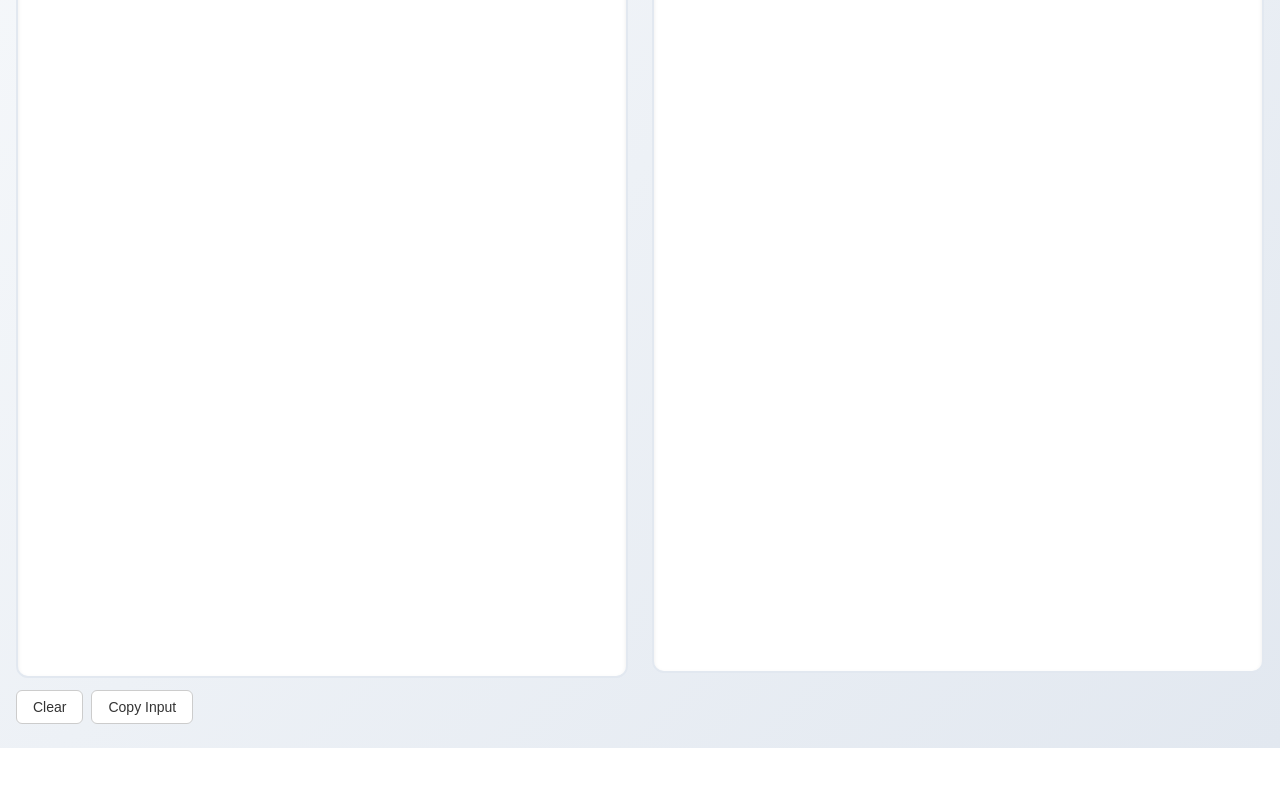
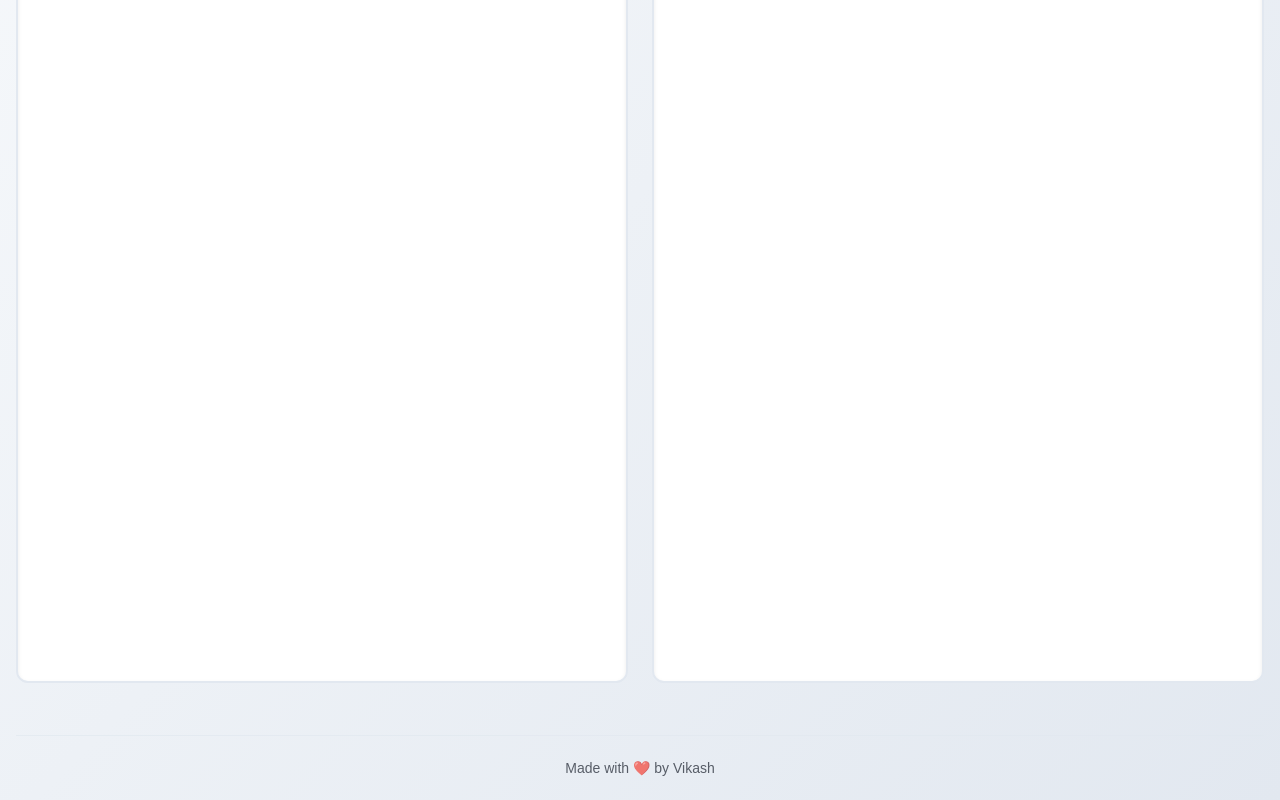
Before and after one commit to Vikashrock45/TidySnips, a Next.js app in the folder frontend/: page / in a window 1280 px wide. Shown: the part 418-1218 px from the top of the page. Before the commit the page ends 1166 px from the top, so only its background shows below. Built offline with nearby package versions, Linux system fonts and the light colour scheme.

Commit message:
updated button

```diff
--- a/frontend/app/page.tsx
+++ b/frontend/app/page.tsx
@@ -293,7 +293,8 @@ export default function Home() {
           justifyContent: "center",
           flexDirection: "row",
           maxWidth: "1400px",
-          margin: "0 auto"
+          margin: "0 auto",
+          alignItems: "flex-start" // Ensures both panels start at the same height
         }}
       >
         {/* Left Panel: Input */}
@@ -304,7 +305,7 @@ export default function Home() {
         }}>
           <div style={{
             marginBottom: 16,
-            minHeight: 80,
+            minHeight: 120, // Increased for consistency
             padding: 16,
             background: cardBg,
             borderRadius: 12,
@@ -440,40 +441,6 @@ export default function Home() {
               />
             </div>
           )}
-          {!leftPanelCollapsed && (
-            <div style={{ display: "flex", gap: 8, marginTop: 8 }}>
-              <button
-                onClick={() => setInput("")}
-                style={{
-                  padding: "8px 16px",
-                  borderRadius: 6,
-                  border: "1px solid #ccc",
-                  background: darkMode ? "#333" : "#fff",
-                  color: darkMode ? "#fff" : "#333",
-                  fontSize: 14,
-                  cursor: "pointer",
-                  transition: "all 0.2s"
-                }}
-              >
-                Clear
-              </button>
-              <button
-                onClick={() => handleCopy(input)}
-                style={{
-                  padding: "8px 16px",
-                  borderRadius: 6,
-                  border: "1px solid #ccc",
-                  background: darkMode ? "#333" : "#fff",
-                  color: darkMode ? "#fff" : "#333",
-                  fontSize: 14,
-                  cursor: "pointer",
-                  transition: "all 0.2s"
-                }}
-              >
-                Copy Input
-              </button>
-            </div>
-          )}
         </div>
         {/* Right Panel: Output */}
         <div style={{
@@ -483,7 +450,7 @@ export default function Home() {
         }}>
           <div style={{
             marginBottom: 16,
-            minHeight: 80,
+            minHeight: 120, // Increased for consistency
             padding: 16,
             background: cardBg,
             borderRadius: 12,
@@ -729,6 +696,19 @@ export default function Home() {
           )}
         </div>
       </div>
+
+      {/* Footer */}
+      <div style={{
+        textAlign: "center",
+        marginTop: 48,
+        paddingTop: 24,
+        borderTop: `1px solid ${borderColor}`,
+        opacity: 0.7,
+        fontSize: 14,
+        color: color
+      }}>
+        Made with ❤️ by Vikash
+      </div>
     </div>
   );
 }
```
